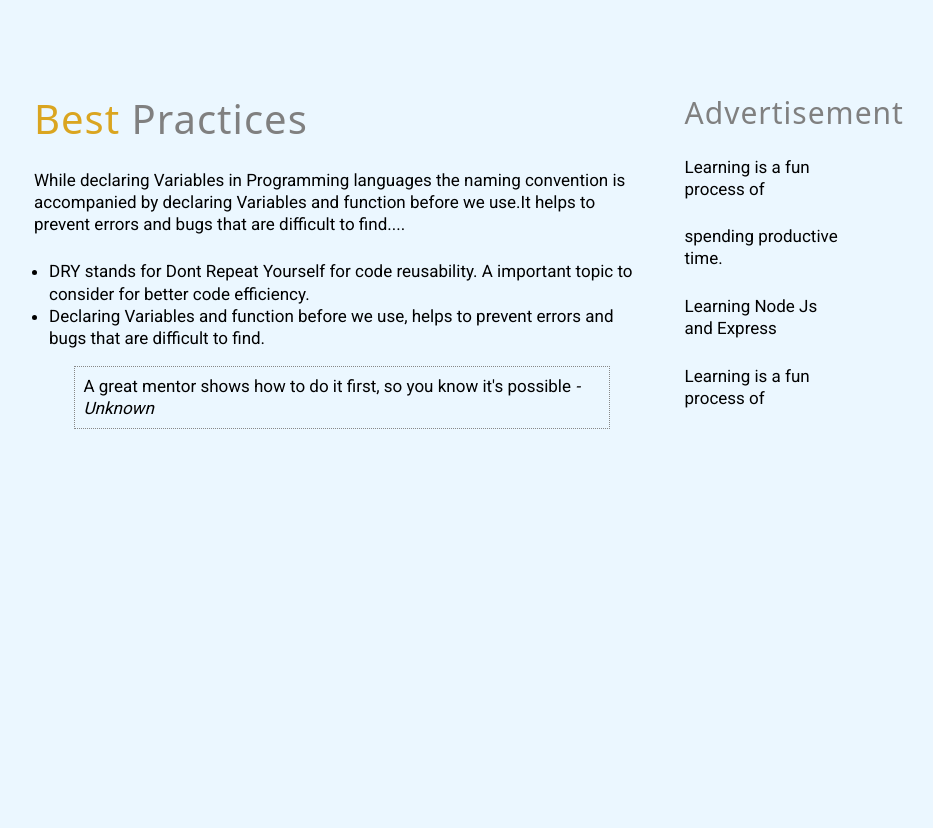
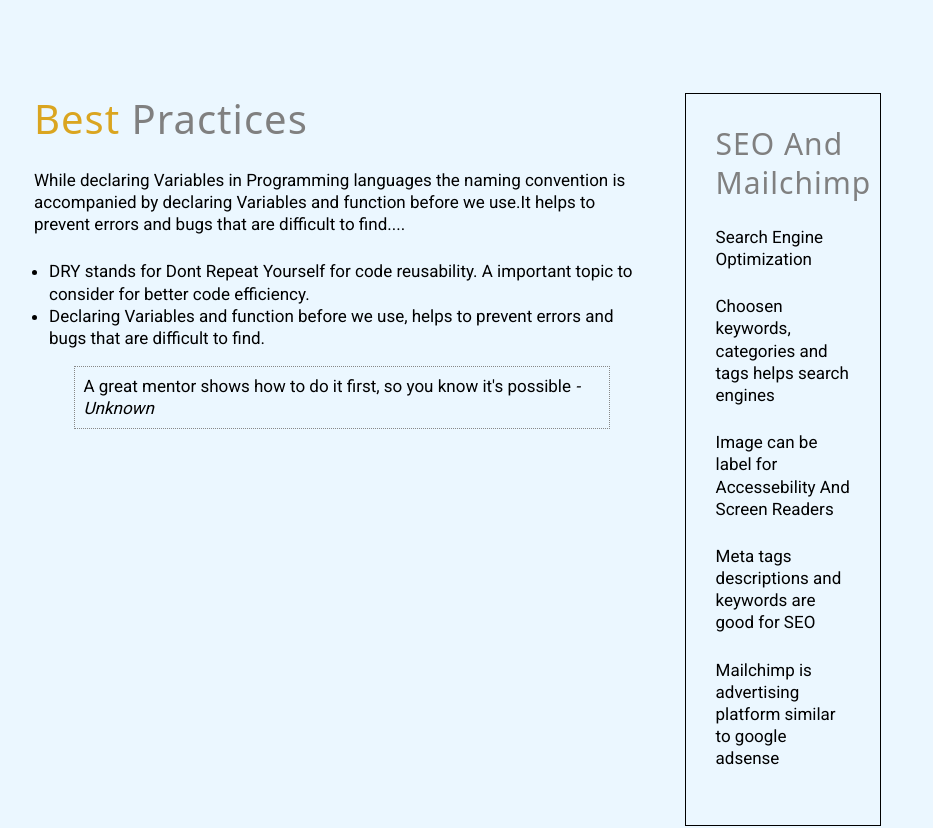
Before and after one commit to Namrajp/Namrajp.github.io, a plain HTML site: page index.html in a window 1280 px wide. Shown: the part 980-1808 px from the top of the page, without its empty margins (178-1111 px from the left). Drawn offline with Linux system fonts and the light colour scheme.

Commit message:
Feat:Still on it

```diff
--- a/index.html
+++ b/index.html
@@ -15,12 +15,18 @@
       .intro {
         border: 1px solid maroon;
         padding: 2rem 0.5rem;
-        margin-bottom: 2rem;
+        margin: 2rem 0.5rem;
         /* scroll-margin: 5rem 0; */
       }
       .main-content {
         margin-bottom: 2rem;
         height: 100vh;
+        /* width: 70vw; */
+      }
+      .column-narrow {
+        border: 1px solid black;
+        padding: 30px;
+        width: 23%;
       }
     </style>
   </head>
@@ -102,11 +108,13 @@
           </blockquote>
         </div>
         <aside class="column-narrow">
-          <h2>Advertisement</h2>
-          <p>Learning is a fun process of</p>
-          <p> spending productive time.</p>
-          <p>Learning Node Js and Express</p>
-          <p>Learning is a fun process of</p>
+          <h2>SEO and Mailchimp </h2>
+          <p>Search Engine Optimization</p>
+          <p> Choosen keywords, categories and tags helps search engines </p>
+          <p>Image can be label for Accessebility And Screen Readers</p>
+          <p>Meta tags descriptions and keywords are good for SEO</p>
+          <p>Mailchimp is advertising platform similar to google adsense</p>
+
         </aside>
         <div class="main-content column-wide">
           <div id="linux">
```
